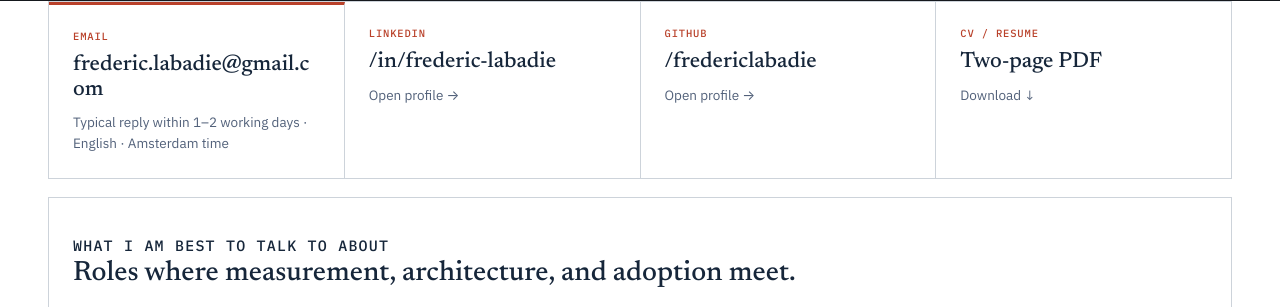
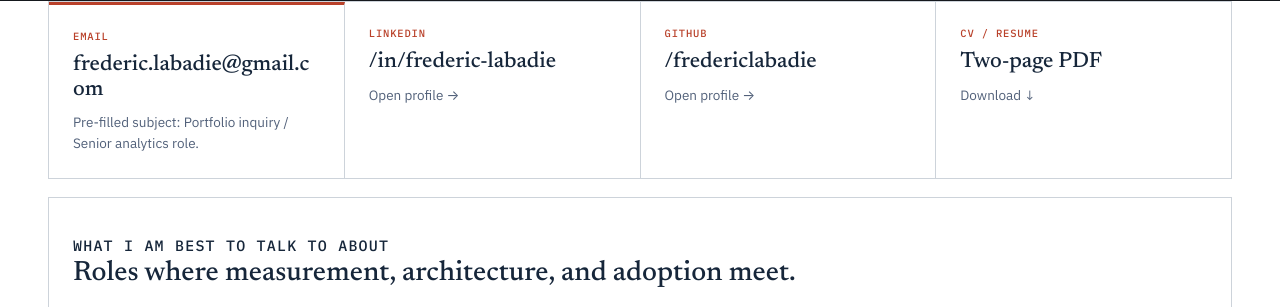
Before and after one commit to fredericlabadie/fredericlabadie.github.io, a Jekyll site: the page built from contact/index.html, in a window 1280 px wide and 900 px high, scrolled down 196 px. Shown: the part 359-666 px from the top of the window. Built offline with Jekyll 4.4.1, drawn with Linux system fonts in a browser that asks for light colours; comment, search, counter and statistics services are not loaded.

Commit message:
Add prefilled subject to core contact email

```diff
--- a/contact/index.html
+++ b/contact/index.html
@@ -51,12 +51,12 @@
         <div class="bp-contact-grid bp-contact-grid-four">
           <a
             class="bp-contact-card bp-contact-email-card"
-            href="mailto:frederic.labadie@gmail.com"
-            aria-label="Compose email to frederic.labadie@gmail.com"
+            href="mailto:frederic.labadie@gmail.com?subject=Portfolio%20inquiry%20%2F%20Senior%20analytics%20role"
+            aria-label="Compose email to frederic.labadie@gmail.com with pre-filled subject"
           >
             <span class="bp-contact-mono bp-contact-accent">Email</span>
             <strong>frederic.labadie@gmail.com</strong>
-            <span>Typical reply within 1&ndash;2 working days &middot; English &middot; Amsterdam time</span>
+            <span>Pre-filled subject: Portfolio inquiry / Senior analytics role.</span>
           </a>
           <a
             class="bp-contact-card"
```
